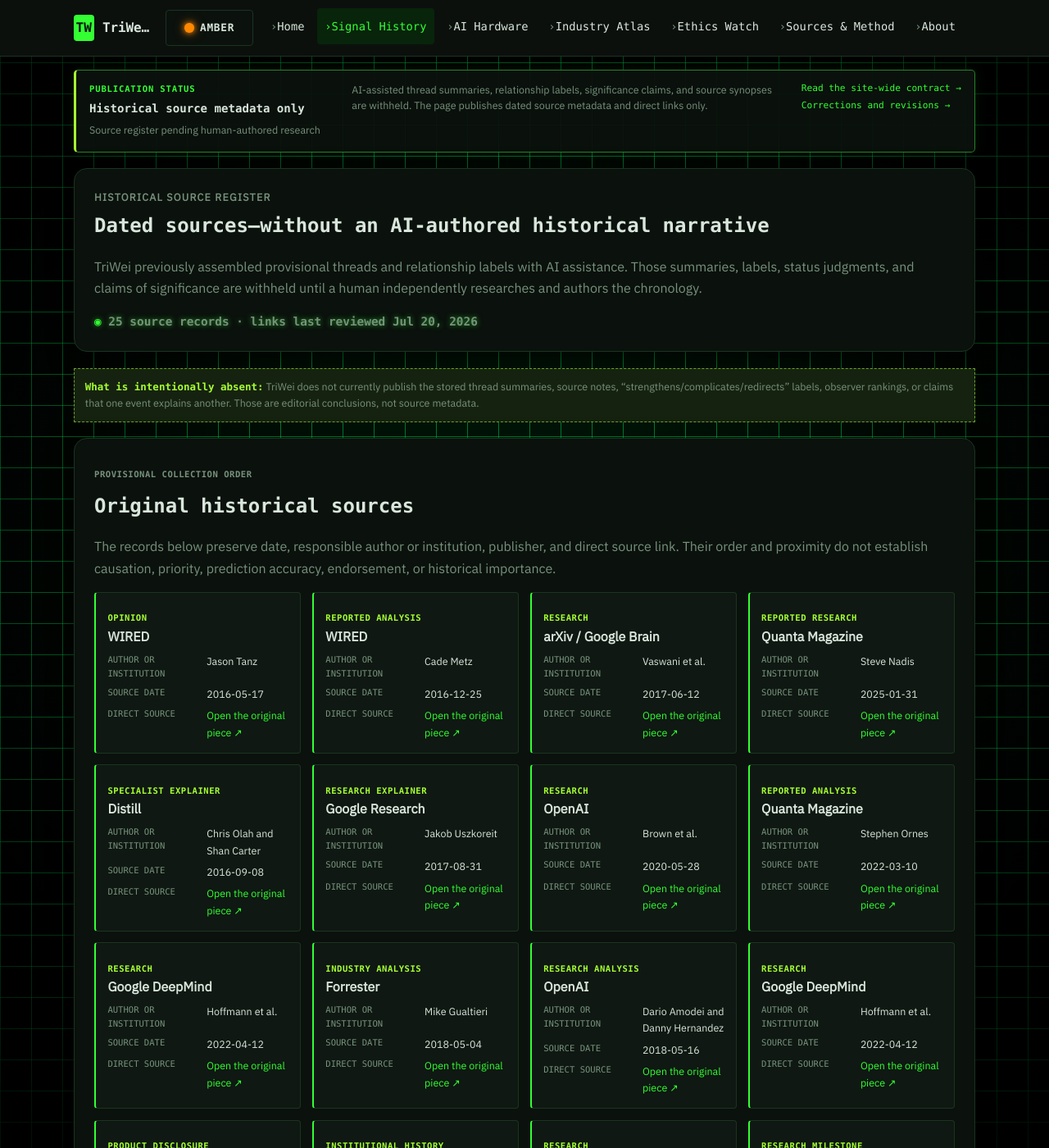
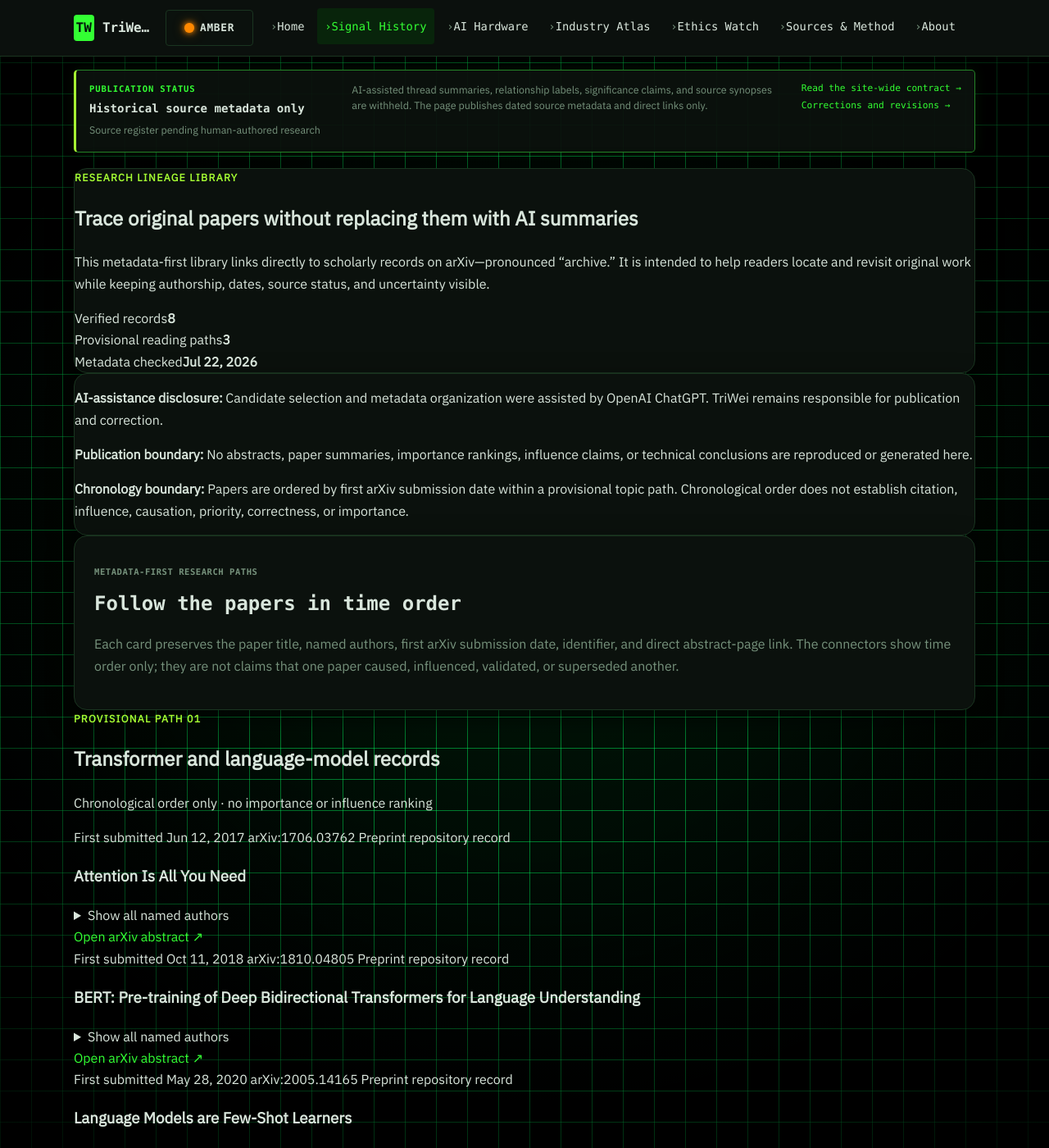
Before and after one commit to Joeyjojoe-jr/triwei-ai-site, a Jekyll site: the page built from signals.md, in a window 1280 px wide and 1400 px high. Shown: the whole window at 82% size. Built offline with Jekyll 4.4.1, drawn with Linux system fonts in a browser that asks for light colours; some of the changed text lies outside the part shown.

Commit message:
Replace Signal History with metadata-first research library

```diff
--- a/signals.md
+++ b/signals.md
@@ -1,46 +1,85 @@
 ---
 layout: default
-title: Signal History
+title: Research Lineage Library
 permalink: /signals/
-description: A dated register of original AI sources. Interpretive timelines remain unpublished pending human research and authorship.
+description: Direct scholarly-source links and chronological reading paths without AI paper summaries or unreviewed influence claims.
 publication_key: signals
+research_lineage: true
 ---
-{% assign signals = site.data.signals %}
-{% assign event_count = 0 %}
-{% for thread in signals.threads %}{% assign event_count = event_count | plus: thread.events.size %}{% endfor %}
+{% assign lineage = site.data.research_lineage %}
 
-<article class="source-only-page">
-  <header class="source-only-hero card animate-in">
-    <p class="eyebrow">Historical source register</p>
-    <h1>Dated sources—without an AI-authored historical narrative</h1>
-    <p>TriWei previously assembled provisional threads and relationship labels with AI assistance. Those summaries, labels, status judgments, and claims of significance are withheld until a human independently researches and authors the chronology.</p>
-    <p class="updated-stamp">{{ event_count }} source records · links last reviewed {{ signals.verified_on | date: "%b %d, %Y" }}</p>
+<article class="research-lineage-page">
+  <header class="research-lineage-hero card animate-in">
+    <p class="eyebrow">Research Lineage Library</p>
+    <h1>Trace original papers without replacing them with AI summaries</h1>
+    <p>This metadata-first library links directly to scholarly records on arXiv—pronounced “archive.” It is intended to help readers locate and revisit original work while keeping authorship, dates, source status, and uncertainty visible.</p>
+
+    <div class="research-lineage-meta" role="list" aria-label="Research library status">
+      <div role="listitem"><span>Verified records</span><strong>{{ lineage.papers.size }}</strong></div>
+      <div role="listitem"><span>Provisional reading paths</span><strong>{{ lineage.paths.size }}</strong></div>
+      <div role="listitem"><span>Metadata checked</span><strong>{{ lineage.verified_display | escape }}</strong></div>
+    </div>
   </header>
 
-  <aside class="withheld-notice">
-    <strong>What is intentionally absent:</strong>
-    TriWei does not currently publish the stored thread summaries, source notes, “strengthens/complicates/redirects” labels, observer rankings, or claims that one event explains another. Those are editorial conclusions, not source metadata.
+  <aside class="research-lineage-disclosure card">
+    <p><strong>AI-assistance disclosure:</strong> {{ lineage.curation.assistant_attribution | escape }}</p>
+    <p><strong>Publication boundary:</strong> {{ lineage.curation.publication_boundary | escape }}</p>
+    <p><strong>Chronology boundary:</strong> {{ lineage.curation.sequence_rule | escape }}</p>
   </aside>
 
-  <section class="source-only-section card animate-in" id="signal-ledger" aria-labelledby="signal-source-title">
-    <p class="source-only-warning">Provisional collection order</p>
-    <h2 id="signal-source-title">Original historical sources</h2>
-    <p>The records below preserve date, responsible author or institution, publisher, and direct source link. Their order and proximity do not establish causation, priority, prediction accuracy, endorsement, or historical importance.</p>
+  <section class="lineage-paths" aria-labelledby="lineage-paths-title">
+    <header class="source-only-section card">
+      <p class="source-only-warning">Metadata-first research paths</p>
+      <h2 id="lineage-paths-title">Follow the papers in time order</h2>
+      <p>Each card preserves the paper title, named authors, first arXiv submission date, identifier, and direct abstract-page link. The connectors show time order only; they are not claims that one paper caused, influenced, validated, or superseded another.</p>
+    </header>
 
-    <div class="source-only-grid">
-      {% for thread in signals.threads %}
-        {% for event in thread.events %}
-        <article class="source-only-card">
-          <p class="source-only-type">{{ event.source_type | escape }}</p>
-          <h3>{{ event.outlet | escape }}</h3>
-          <dl>
-            <div><dt>Author or institution</dt><dd>{{ event.author | escape }}</dd></div>
-            <div><dt>Source date</dt><dd><time datetime="{{ event.date | escape }}">{{ event.date_display | default: event.date | escape }}</time></dd></div>
-            <div><dt>Direct source</dt><dd><a href="{{ event.url | escape }}" target="_blank" rel="noopener noreferrer">Open the original piece ↗</a></dd></div>
-          </dl>
-        </article>
+    {% for path in lineage.paths %}
+    <section class="lineage-path" aria-labelledby="lineage-path-{{ path.id | escape }}">
+      <header class="lineage-path-head">
+        <div>
+          <p class="eyebrow">Provisional path 0{{ forloop.index }}</p>
+          <h2 id="lineage-path-{{ path.id | escape }}">{{ path.label | escape }}</h2>
+        </div>
+        <p class="lineage-path-rule">Chronological order only · no importance or influence ranking</p>
+      </header>
+
+      <div class="lineage-track" style="--lineage-count: {{ path.paper_ids.size }}" role="list" aria-label="{{ path.label | escape }} papers in chronological order">
+        {% for paper_id in path.paper_ids %}
+          {% assign paper = lineage.papers | where: "id", paper_id | first %}
+          {% if paper %}
+          <article class="lineage-node" role="listitem">
+            <div class="lineage-node-meta">
+              <time datetime="{{ paper.submitted_on | escape }}">First submitted {{ paper.submitted_on | date: "%b %d, %Y" }}</time>
+              <span class="lineage-node-id">arXiv:{{ paper.id | escape }}</span>
+              <span class="lineage-node-type">{{ paper.record_type | escape }}</span>
+            </div>
+            <h3>{{ paper.title | escape }}</h3>
+            <details class="lineage-authors">
+              <summary>Show all named authors</summary>
+              <p>{{ paper.authors | join: ", " | escape }}</p>
+            </details>
+            <div class="lineage-node-actions">
+              <a href="{{ paper.source_url | escape }}" target="_blank" rel="noopener noreferrer">Open arXiv abstract ↗</a>
+            </div>
+          </article>
+          {% endif %}
         {% endfor %}
-      {% endfor %}
+      </div>
+    </section>
+    {% endfor %}
+  </section>
+
+  <section class="source-only-section card" aria-labelledby="lineage-boundary-title">
+    <p class="source-only-warning">How to read this library</p>
+    <h2 id="lineage-boundary-title">Useful navigation with visible limits</h2>
+    <div class="research-lineage-boundary">
+      <div><h3>Repository status</h3><p>{{ lineage.curation.peer_review_boundary | escape }}</p></div>
+      <div><h3>Copyright and reuse</h3><p>{{ lineage.curation.license_boundary | escape }}</p></div>
+      <div><h3>No generated synopsis</h3><p>TriWei does not reproduce or paraphrase the abstract. Open the linked record to read the authors’ own abstract and paper.</p></div>
+      <div><h3>Future relationships</h3><p>Labels such as “introduces,” “extends,” “tests,” or “replicates” will remain unpublished until a human verifies the specific relationship against the papers and citations.</p></div>
     </div>
   </section>
+
+  <p class="research-lineage-acknowledgement">This is an independent TriWei research aid and is not affiliated with or endorsed by arXiv.</p>
 </article>
```
